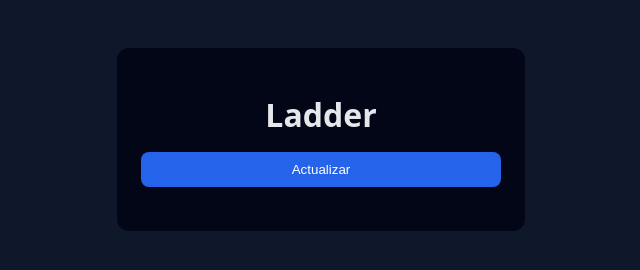
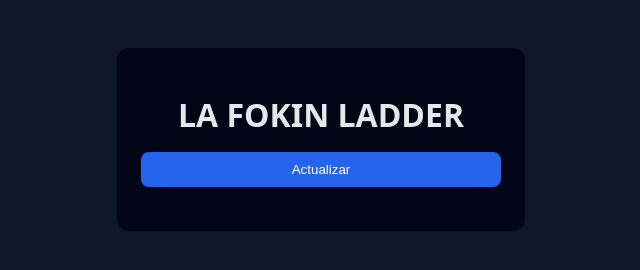
Before and after one commit to damipic100-sys/lol-ladder, a website: page public/index.html in a window 1280 px wide. Shown: the whole page, without its empty margins (319-959 px from the left). Drawn offline with Linux system fonts and the light colour scheme.

Commit message:
Update index.html

```diff
--- a/public/index.html
+++ b/public/index.html
@@ -2,7 +2,7 @@
 <html lang="es">
 <head>
 <meta charset="UTF-8">
-<title>LA FOKIN LADDER</title>
+<title>BORRALO A LA MIERDA</title>
 <style>
 body {
   font-family: system-ui, sans-serif;
@@ -43,7 +43,7 @@ li {
 
 <body>
 <div class="card">
-  <h1>Ladder</h1>
+  <h1>LA FOKIN LADDER</h1>
   <button onclick="load()">Actualizar</button>
   <ol id="ladder"></ol>
 </div>
```
